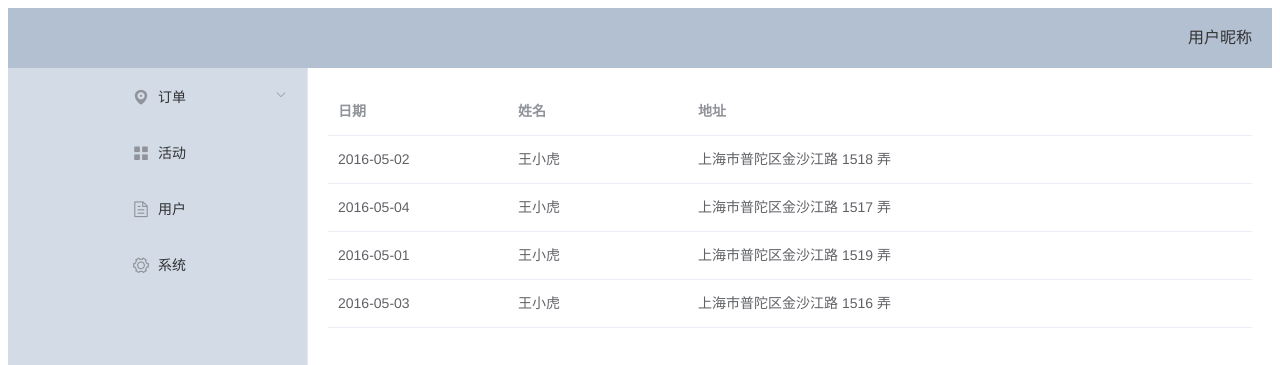
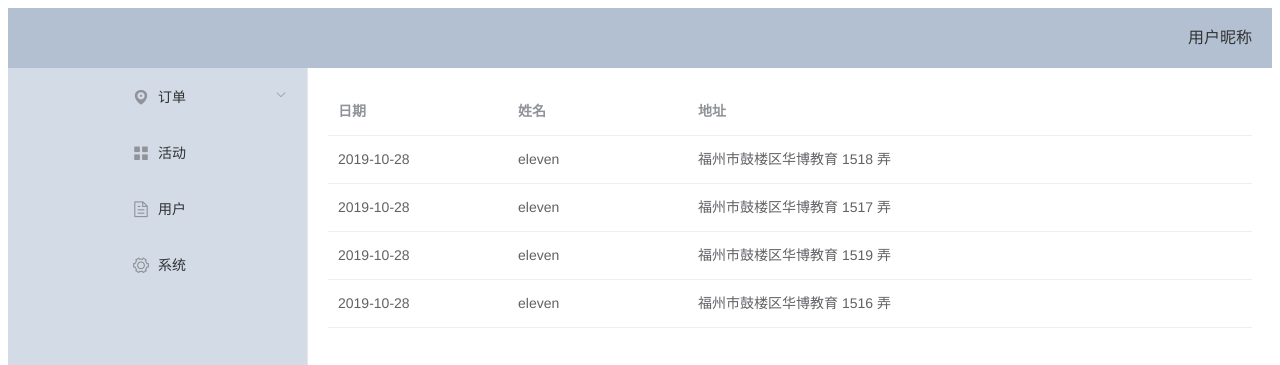
Before and after one commit to linlianfu/myvue, a Vue app: page /#/listOrder in a window 1280 px wide. Shown: the top 365 px of the page. Built offline with nearby package versions, Linux system fonts and the light colour scheme.

Commit message:
项目标准化

```diff
--- a/src/views/listOrder.vue
+++ b/src/views/listOrder.vue
@@ -24,21 +24,21 @@ export default {
   data () {
     return {
       tableData: [{
-        date: '2016-05-02',
-        name: '王小虎',
-        address: '上海市普陀区金沙江路 1518 弄'
+        date: '2019-10-28',
+        name: 'eleven',
+        address: '福州市鼓楼区华博教育 1518 弄'
       }, {
-        date: '2016-05-04',
-        name: '王小虎',
-        address: '上海市普陀区金沙江路 1517 弄'
+        date: '2019-10-28',
+        name: 'eleven',
+        address: '福州市鼓楼区华博教育 1517 弄'
       }, {
-        date: '2016-05-01',
-        name: '王小虎',
-        address: '上海市普陀区金沙江路 1519 弄'
+        date: '2019-10-28',
+        name: 'eleven',
+        address: '福州市鼓楼区华博教育 1519 弄'
       }, {
-        date: '2016-05-03',
-        name: '王小虎',
-        address: '上海市普陀区金沙江路 1516 弄'
+        date: '2019-10-28',
+        name: 'eleven',
+        address: '福州市鼓楼区华博教育 1516 弄'
       }]
     }
   }
```
